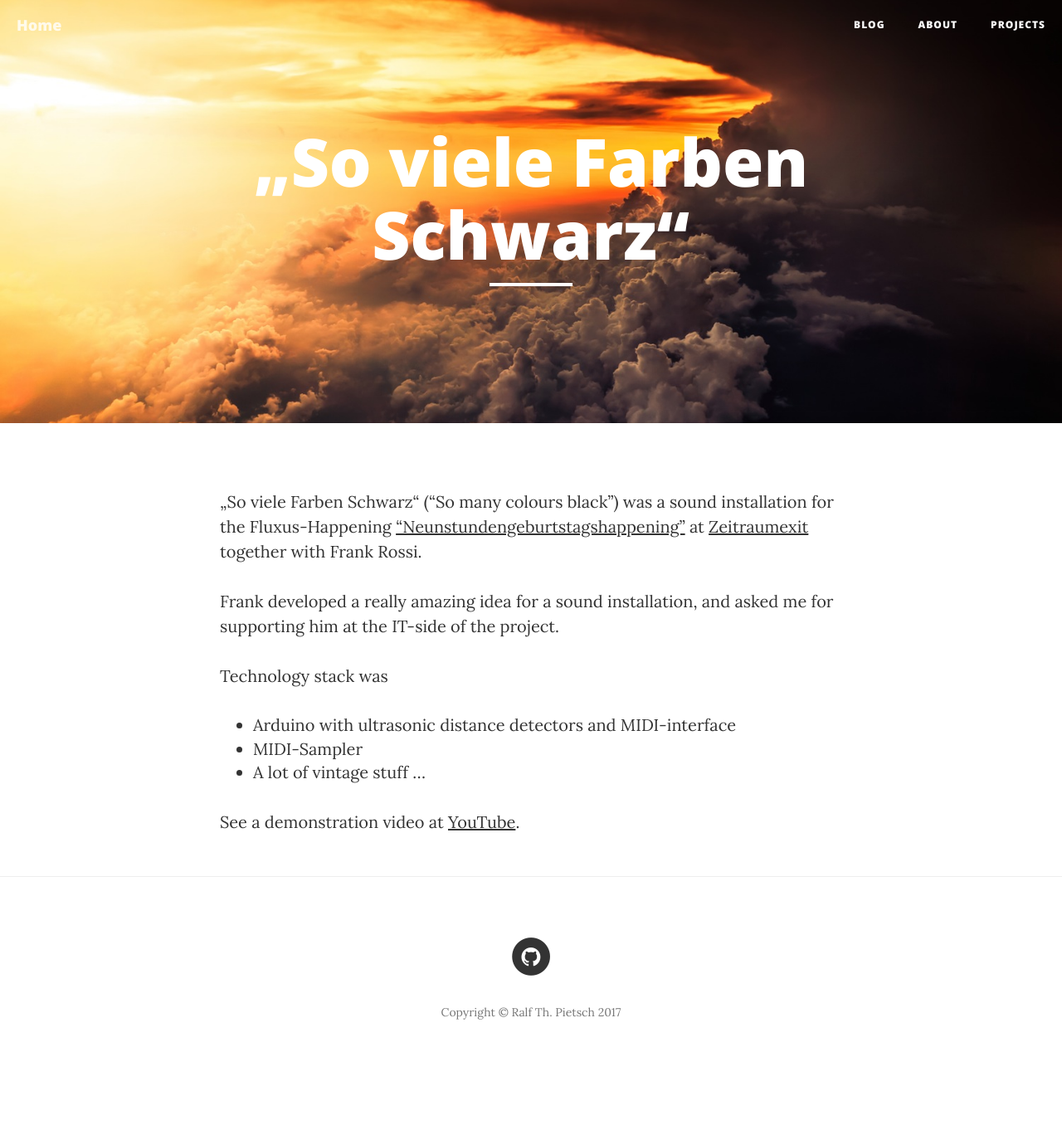
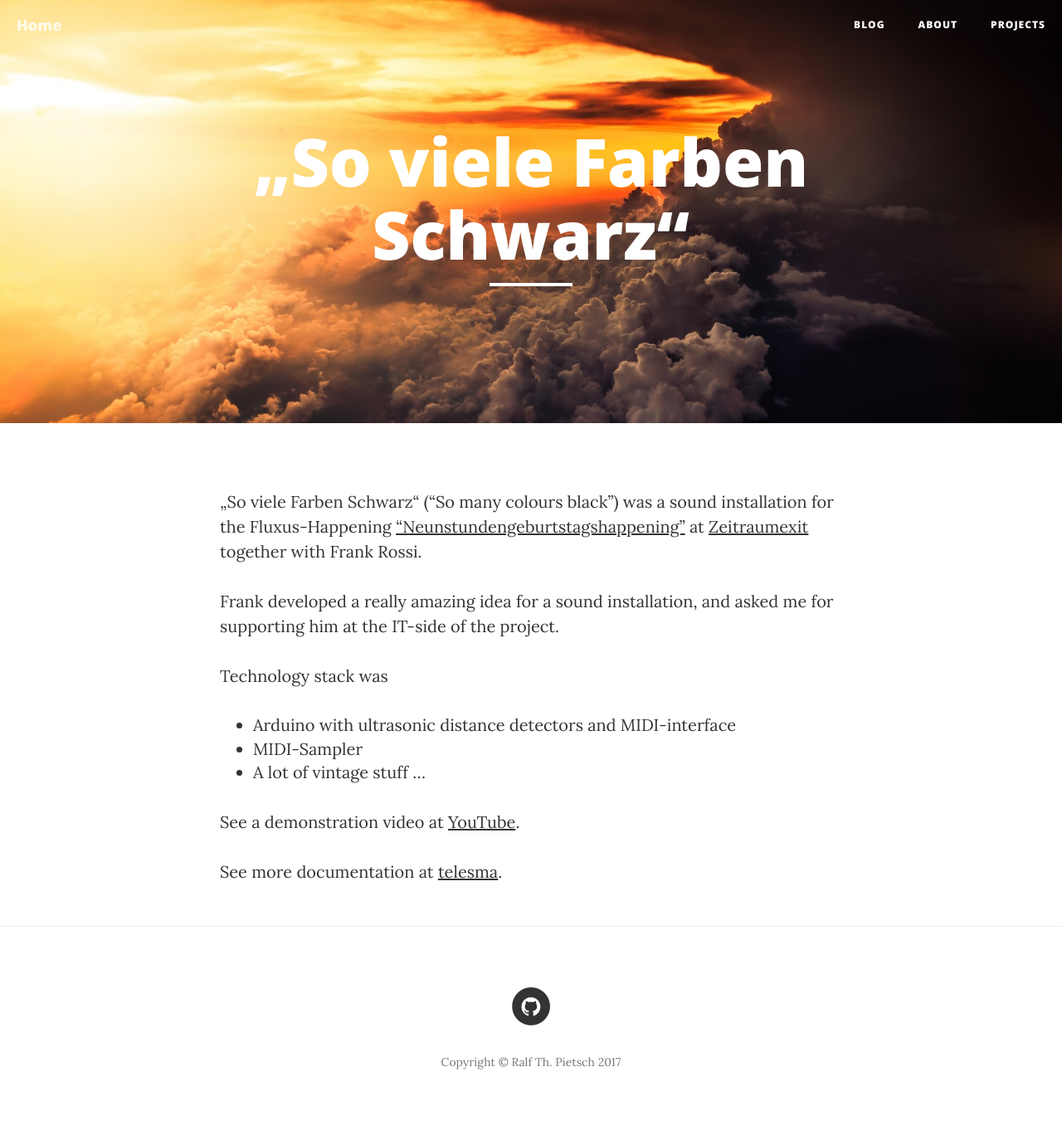
Before and after one commit to ratopi/ratopi.github.io, a Jekyll site: the page built from projects/so-viele-farben-schwarz.md, in a window 1280 px wide. Shown: the whole page at 83% size. Built offline with Jekyll 4.4.1, drawn with Linux system fonts in a browser that asks for light colours; before the commit the page ends 1296 px from its top, so only the background shows below that.

Commit message:
so vielen farben schwarz : link to telesma

```diff
--- a/projects/so-viele-farben-schwarz.md
+++ b/projects/so-viele-farben-schwarz.md
@@ -18,5 +18,6 @@ Technology stack was
 * A lot of vintage stuff ...
 
 
-See a demonstration video at
-[YouTube](https://www.youtube.com/watch?v=P-XFIT2RwAo).
+See a demonstration video at [YouTube](https://www.youtube.com/watch?v=P-XFIT2RwAo).
+
+See more documentation at [telesma](http://telesma.com/).
```
